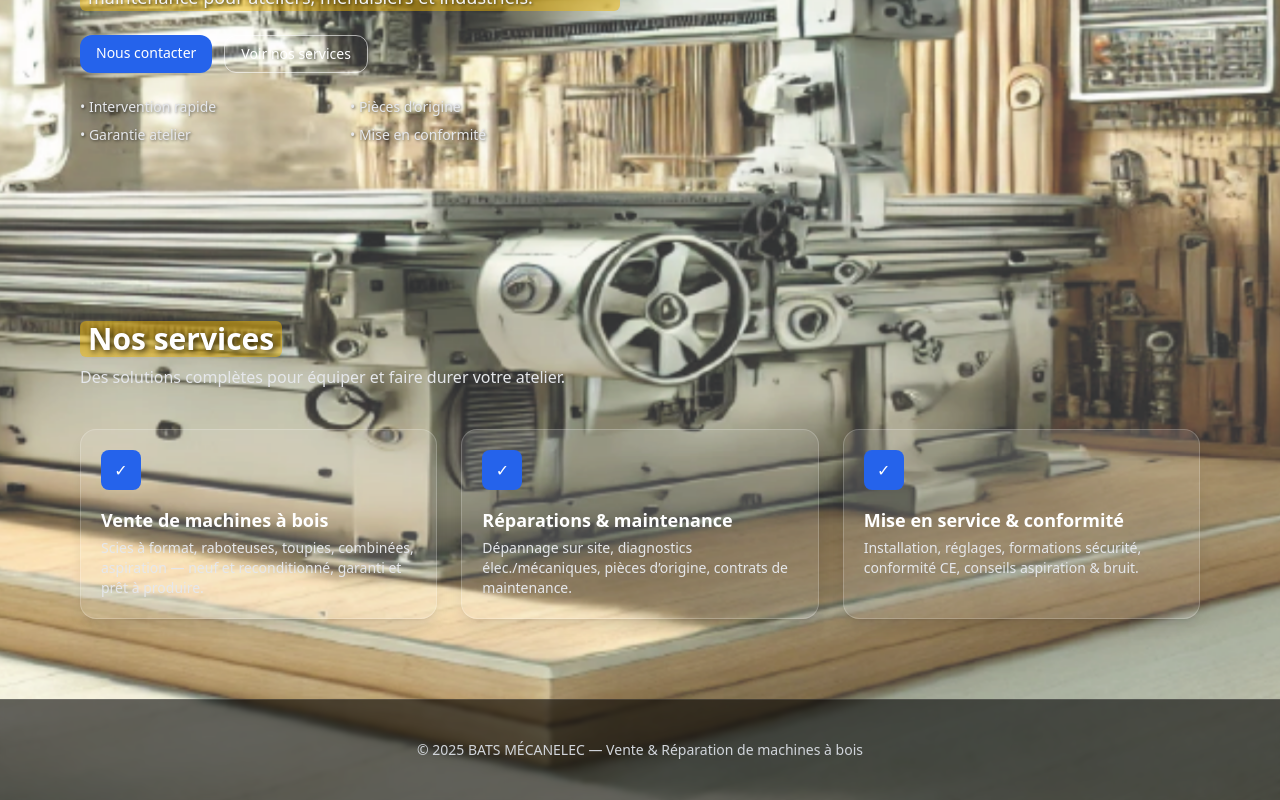
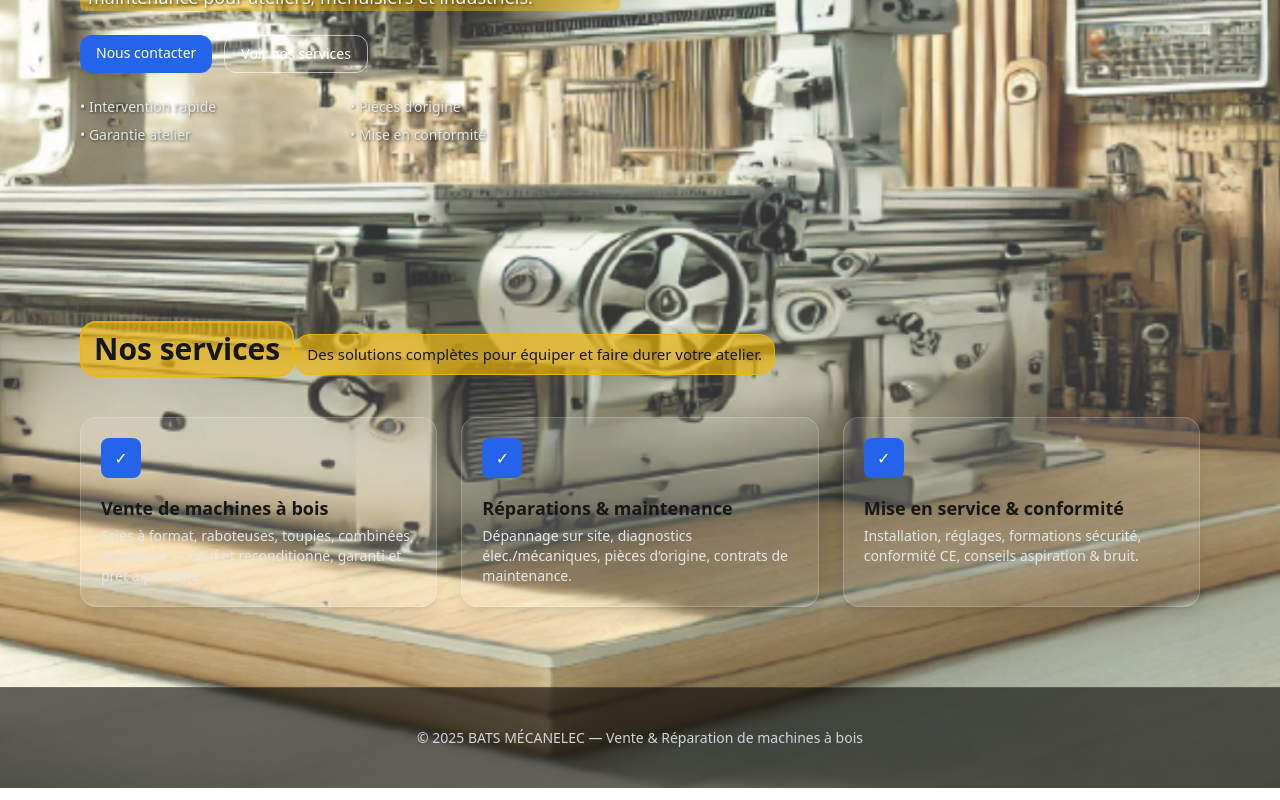
Before and after one commit to auvergnecnc-png/batsmecanelec, a Next.js app: page / in a window 1280 px wide. Shown: the part 554-1354 px from the top of the page. Built offline with nearby package versions, Linux system fonts and the light colour scheme.

Commit message:
Update services section styling and content

```diff
--- a/components/HomeLanding.jsx
+++ b/components/HomeLanding.jsx
@@ -95,9 +95,15 @@ export default function HomeLanding() {
 
       {/* Services */}
       <section id="services" className="relative z-10 py-20">
-        <div className="max-w-6xl mx-auto px-4 text-white">
-          <h2 className="text-3xl font-bold text-soft-shadow-2 bg-logo-yellow-50 inline-block px-2 rounded-md">Nos services</h2>
-          <p className="mt-2 text-gray-200">Des solutions complètes pour équiper et faire durer votre atelier.</p>
+        <div className="max-w-6xl mx-auto px-4 text-neutral-900">
+  <h2 className="inline-block bg-logo-yellow-65 px-3 py-2 rounded-2xl border-2 border-logo-yellow text-2xl md:text-3xl font-bold">
+    Nos services
+  </h2>
+
+  <p className="mt-3 inline-block bg-logo-yellow-65 px-3 py-2 rounded-2xl border border-logo-yellow text-[15px]">
+    Des solutions complètes pour équiper et faire durer votre atelier.
+  </p>
+
           <div className="mt-10 grid md:grid-cols-3 gap-6">
             {features.map((f) => (
               <div key={f.title} className="rounded-2xl bg-white/10 p-5 border border-white/20 shadow-lg hover:bg-white/20 transition">
```
